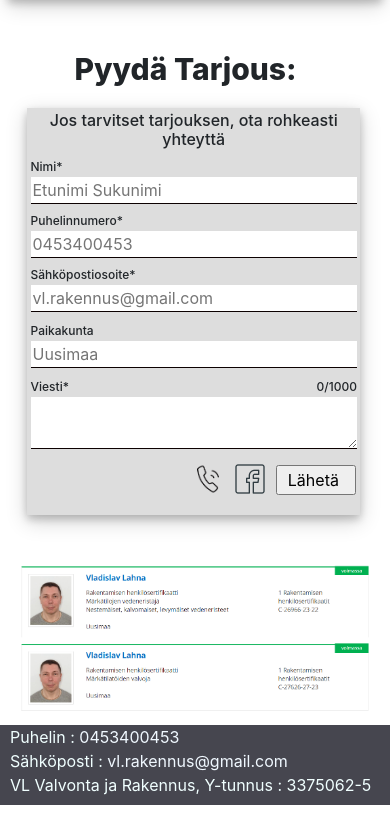
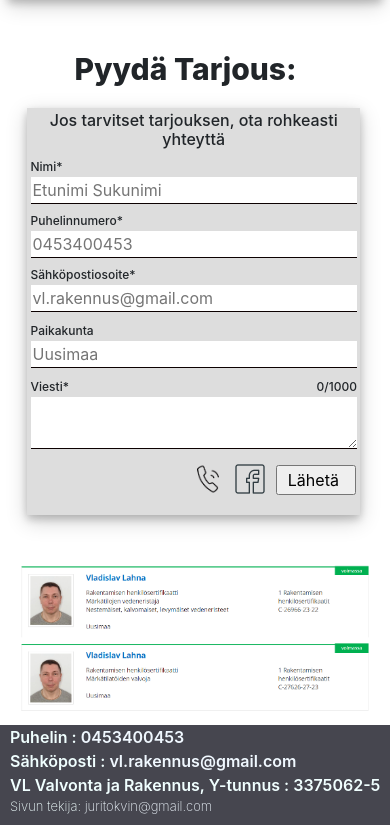
Before and after one commit to juriki/juriki.github.io, a React (Create React App) app: page / in a window 390 px wide. Shown: the part 1470-2295 px from the top of the page. Built offline with nearby package versions, Linux system fonts and the light colour scheme.

Commit message:
tekija tiedot

```diff
--- a/src/Footer/Footer.css
+++ b/src/Footer/Footer.css
@@ -2,22 +2,33 @@
     width: 100%;
     height: auto;
     background-color: rgba(55, 54, 51, 0.5);
+    font-weight: 600;
     padding-left: 10px;
     margin-bottom: 0px;
     height: 80px;
     color: azure;
     float: left;
     background-color: rgb(70, 70, 79);
+}
 
+.pNavBar{
+    font-size:  14px;
+    float: right;
+    margin-right: 10px;
+    font-weight: 200;
 }
 
 @media screen and (max-width: 767px) {
     .Footer {
             margin-top: 10px;
             width: 100%;
-            height: 80px;
+            height: 100px;
             background-color: rgb(70, 70, 79);
         }
 
-
+        .pNavBar{
+            font-size:  13px;
+            font-weight: 200;
+            float: left;
+        }
 }
--- a/src/Footer/footer.jsx
+++ b/src/Footer/footer.jsx
@@ -7,6 +7,7 @@ function Footer() {
             Puhelin :<a href='tel:+358453400453'> 0453400453</a> <br/>
             Sähköposti : <a href='mailto: vl.rakennus@gmail.com'>vl.rakennus@gmail.com</a><br/>
             VL Valvonta ja Rakennus,  Y-tunnus : 3375062-5
+            <p className='pNavBar'>Sivun tekija: <a href='mailto: juritokvin@gmail.com'>juritokvin@gmail.com</a> </p>
         </div>
     );
 }
```
